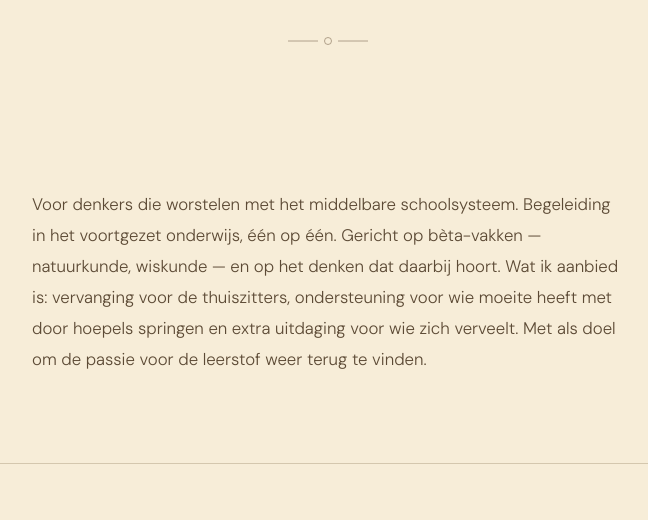
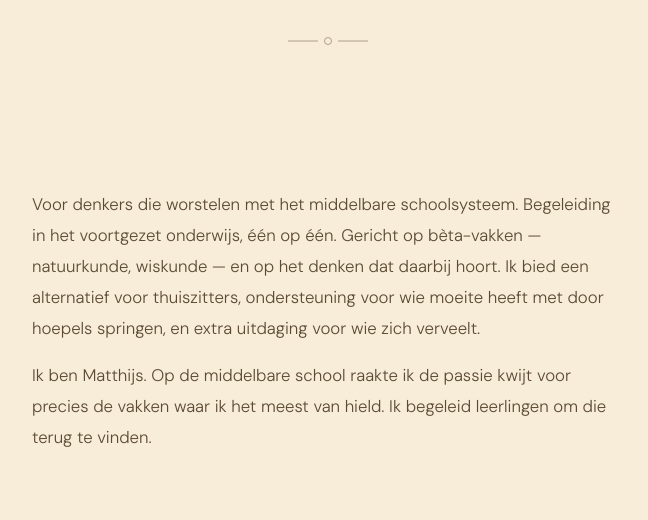
Before and after one commit to Mettis002/msodding.com, a plain HTML site: page begeleiding/index.html in a window 1280 px wide. Shown: the part 280-800 px from the top of the page, without its empty margins (312-960 px from the left). Drawn offline with Linux system fonts and the light colour scheme.

Commit message:
Rewrite opening paragraph on begeleiding page

```diff
--- a/begeleiding/index.html
+++ b/begeleiding/index.html
@@ -37,12 +37,18 @@
   <!-- 2. Openingsalinea -->
   <section class="spinoza-intro fade-in">
     <div class="content">
-      <p class="intro-text">
-        Voor denkers die worstelen met het middelbare schoolsysteem. Begeleiding in het voortgezet onderwijs, één op één.
-        Gericht op bèta-vakken — natuurkunde, wiskunde — en op het denken dat daarbij hoort.
-        Wat ik aanbied is: vervanging voor de thuiszitters, ondersteuning voor wie moeite heeft met door hoepels springen en extra uitdaging voor wie
-        zich verveelt. Met als doel om de passie voor de leerstof weer terug te vinden.
-      </p>
+      <div class="text-stack">
+        <p class="intro-text">
+          Voor denkers die worstelen met het middelbare schoolsysteem. Begeleiding in het voortgezet onderwijs,
+          één op één. Gericht op bèta-vakken — natuurkunde, wiskunde — en op het denken dat daarbij hoort. Ik
+          bied een alternatief voor thuiszitters, ondersteuning voor wie moeite heeft met door hoepels springen,
+          en extra uitdaging voor wie zich verveelt.
+        </p>
+        <p class="intro-text">
+          Ik ben Matthijs. Op de middelbare school raakte ik de passie kwijt voor precies de vakken waar ik het
+          meest van hield. Ik begeleid leerlingen om die terug te vinden.
+        </p>
+      </div>
     </div>
   </section>
 
```
